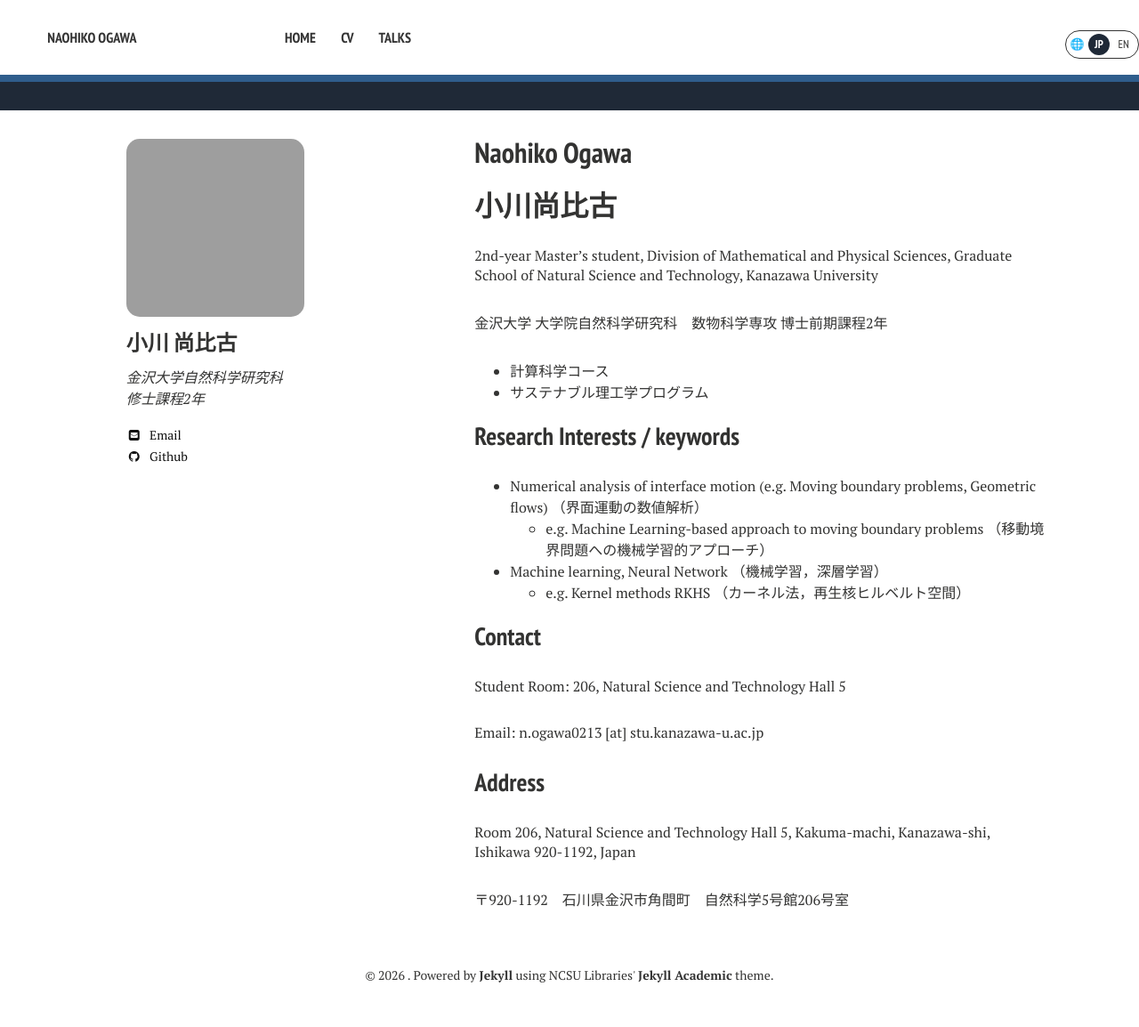
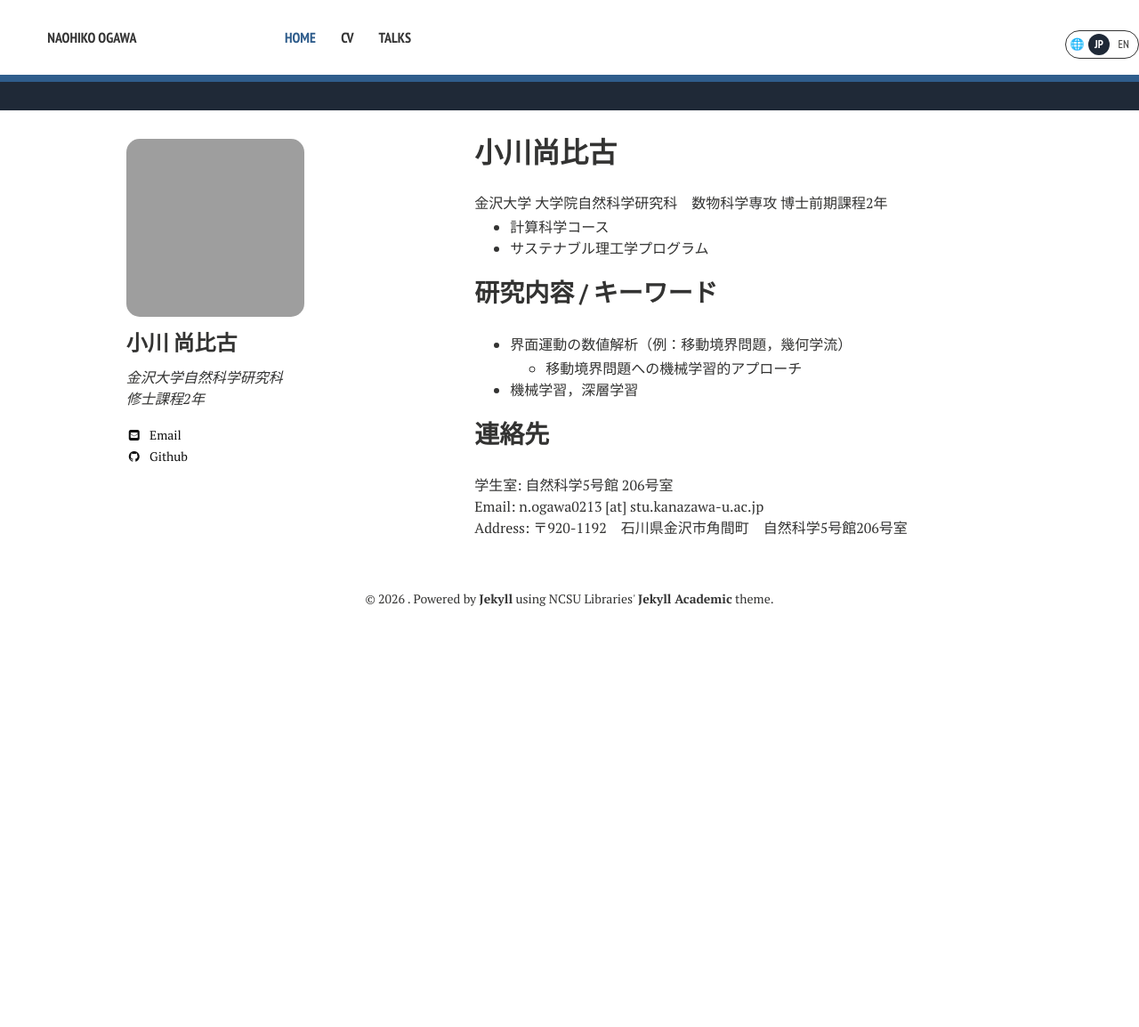
Before and after one commit to Ogawa-Nao/ogawa-nao.github.io, a Jekyll site: the page built from jp/index.md, in a window 1280 px wide. Shown: the whole page at 89% size. Built offline with Jekyll 4.4.1, drawn with Linux system fonts in a browser that asks for light colours; nearby versions of some CDN libraries; after the commit the page ends 900 px from its top, so only the background shows below that; grey boxes are pictures that could not be loaded.

```diff
--- a/_includes/_navigation.html
+++ b/_includes/_navigation.html
@@ -19,8 +19,17 @@
             {% assign current_url = link.ja_url %}
           {% endif %}
 
-          <li>
-            <a href="{{ site.github.url }}{{ current_url }}">
+          {% if page.url == current_url %}
+            {% assign active_class = "active" %}
+            {% assign aria_current = "page" %}
+          {% else %}
+            {% assign active_class = "" %}
+            {% assign aria_current = nil %}
+          {% endif %}
+
+          <li class="{{ active_class }}">
+            <a href="{{ site.github.url }}{{ current_url }}"
+               {% if aria_current %}aria-current="{{ aria_current }}"{% endif %}>
               {{ link.title }}
             </a>
           </li>
--- a/_layouts/home.html
+++ b/_layouts/home.html
@@ -17,7 +17,6 @@
     {% include _author-bio.html %}
   </div>
   <article class="page">
-    <h1>{{site.title}}</h1>
     {{content}}
   </article>
 </div><!-- /#main -->
--- a/_sass/site.scss
+++ b/_sass/site.scss
@@ -135,3 +135,41 @@ b, i, strong, em, blockquote, p, q, span, figure, img, h1, h2, header, input, a
   color: #fff;
   font-weight: bold;
 }
+/* Active navigation item
+   ========================================================================== */
+
+#site-nav li.active > a {
+  color: $highlightcolor;
+  font-weight: bold;
+}
+
+#site-nav li.active > a:hover,
+#site-nav li.active > a:focus {
+  color: $lowlightcolor;
+}
+/* Compact blocks
+   ========================================================================== */
+
+.compact-block {
+  margin: 0 0 1.5em 0;
+
+  > div {
+    margin: 0;
+    line-height: 1.5;
+  }
+
+  ul {
+    margin-top: 0.15em;
+    margin-bottom: 0;
+  }
+}
+
+.compact-list {
+  margin-top: 0.25em;
+  margin-bottom: 1.5em;
+
+  ul {
+    margin-top: 0.15em;
+    margin-bottom: 0;
+  }
+}
--- a/jp/index.md
+++ b/jp/index.md
@@ -1,8 +1,8 @@
 ---
 layout: home
-title: Naohiko Ogawa
+title: Home
 excerpt: "小川尚比古のホームページ"
-lang: jp
+lang: ja
 ja_url: /
 en_url: /en/
 permalink: /
@@ -10,33 +10,30 @@ permalink: /
 
 # 小川尚比古
 
-2nd-year Master's student,
-Division of Mathematical and Physical Sciences, Graduate School of Natural Science and Technology, Kanazawa University
+<div class="compact-block">
+  <div>金沢大学 大学院自然科学研究科　数物科学専攻 博士前期課程2年</div>
+  <ul>
+    <li>計算科学コース</li>
+    <li>サステナブル理工学プログラム</li>
+  </ul>
+</div>
 
-金沢大学 大学院自然科学研究科　数物科学専攻 博士前期課程2年
-- 計算科学コース
-- サステナブル理工学プログラム
+## 研究内容 / キーワード
 
-## Research Interests / keywords
+<ul class="compact-list">
+  <li>
+    界面運動の数値解析（例：移動境界問題，幾何学流）
+    <ul>
+      <li>移動境界問題への機械学習的アプローチ</li>
+    </ul>
+  </li>
+  <li>機械学習，深層学習</li>
+</ul>
 
-- Numerical analysis of interface motion (e.g. Moving boundary problems, Geometric flows)
- （界面運動の数値解析）
-    - e.g. Machine Learning-based approach to moving boundary problems
-      （移動境界問題への機械学習的アプローチ）
-- Machine learning, Neural Network
-  （機械学習，深層学習）
-    - e.g. Kernel methods RKHS
-      （カーネル法，再生核ヒルベルト空間）
+## 連絡先
 
-
-## Contact
-
-Student Room: 206, Natural Science and Technology Hall 5
-
-Email: n.ogawa0213 [at] stu.kanazawa-u.ac.jp
-
-## Address
-
-Room 206, Natural Science and Technology Hall 5, Kakuma-machi, Kanazawa-shi, Ishikawa 920-1192, Japan
-
-〒920-1192　石川県金沢市角間町　自然科学5号館206号室
+<div class="compact-block">
+  <div>学生室: 自然科学5号館 206号室</div>
+  <div>Email: n.ogawa0213 [at] stu.kanazawa-u.ac.jp</div>
+  <div>Address: 〒920-1192　石川県金沢市角間町　自然科学5号館206号室</div>
+</div>
```
Also changed, not shown: README.md (+6 -1 lines), en/index.md (+16 -23 lines).
